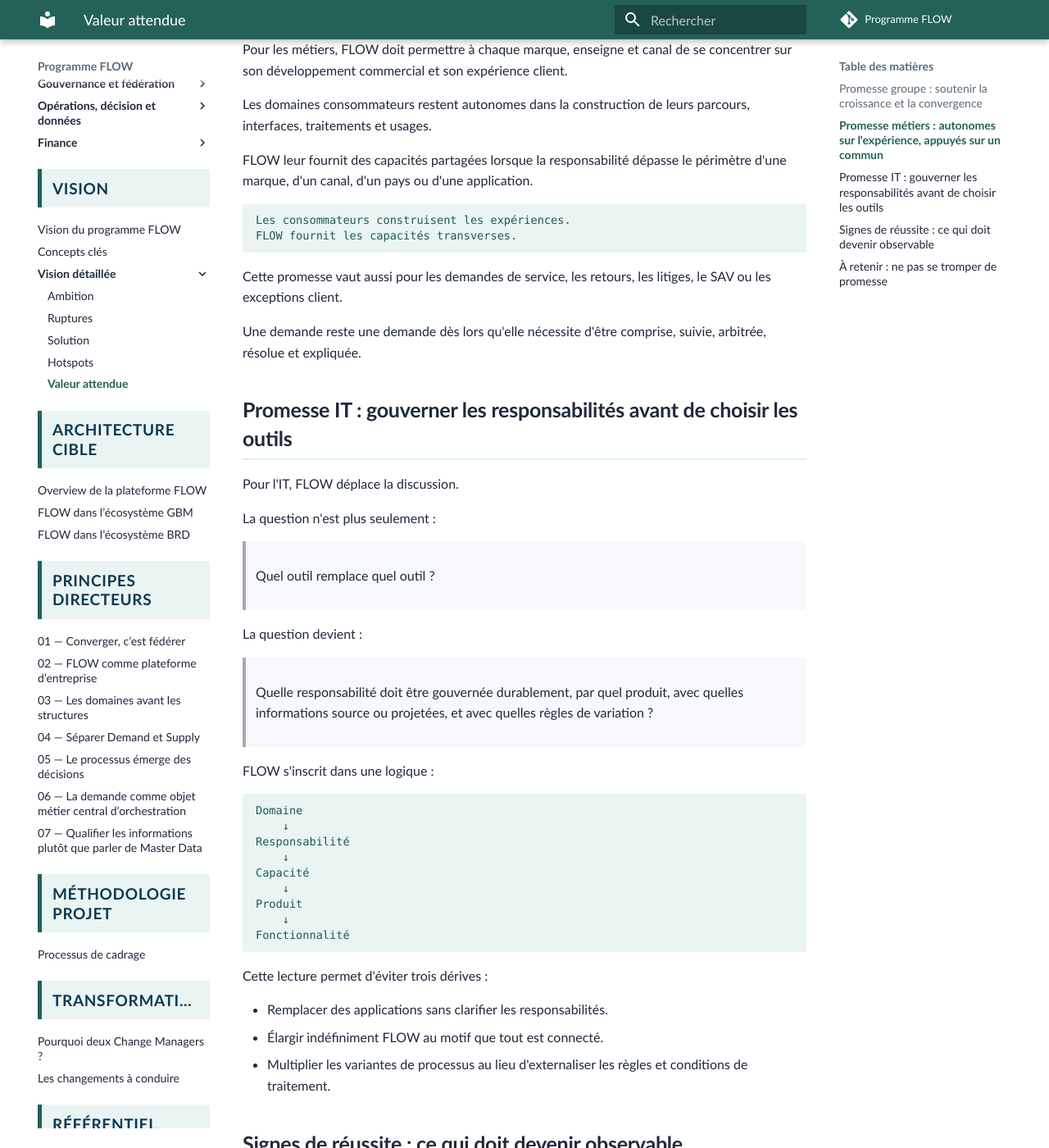
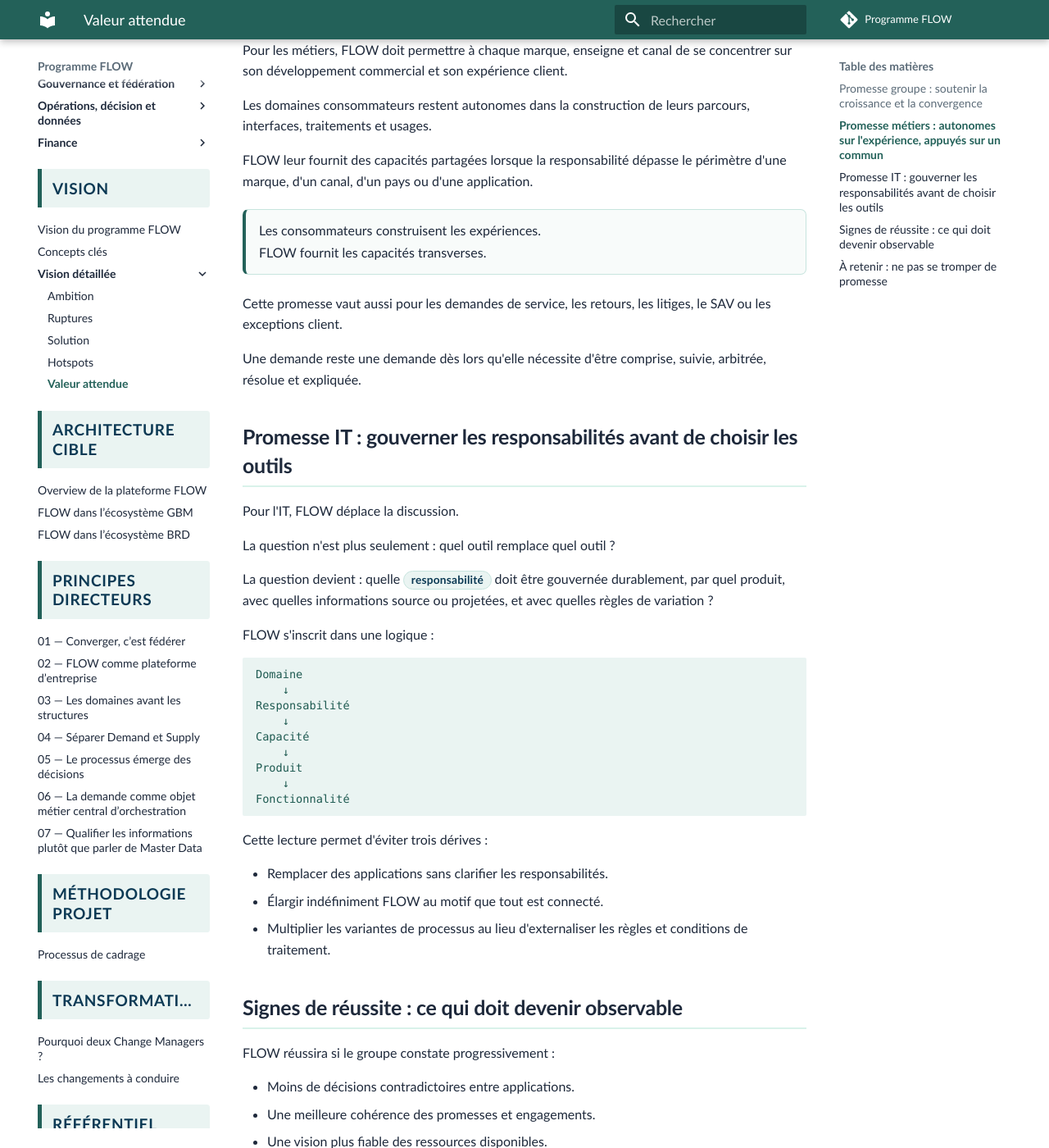
Before and after one commit to laurent-sintes/FLOW-Program, an MkDocs documentation site: the page built from docs/vision/vision-detaillee/6-valeur-attendue.md, in a window 1280 px wide and 1400 px high, scrolled down 1703 px. Shown: the whole window at 82% size. Built offline with MkDocs 1.6.1 and Material for MkDocs 9.7.7, drawn with Linux system fonts in a browser that asks for light colours; comment, search, counter and statistics services are not loaded; some of the changed text lies outside the part shown.

Commit message:
Harmoniser le style du chapitre valeur attendue

````diff
--- a/docs/vision/vision-detaillee/6-valeur-attendue.md
+++ b/docs/vision/vision-detaillee/6-valeur-attendue.md
@@ -6,10 +6,10 @@
 
 | Problème observé | Ce que FLOW apporte | Valeur attendue |
 | --- | --- | --- |
-| Stock dispersé entre magasins, entrepôts, systèmes retail, e-commerce et B2B | Stock Unifié, APIs de disponibilité, réservation, allocation et facts stock | Vision plus fiable du stock et optimisation du fulfillment omnicanal |
-| Demandes dispersées entre B2C, B2B, retours, SAV, exceptions et systèmes historiques | Plateforme de fédération des demandes, Case Management, événements et statuts communs | Décloisonnement des demandes et meilleure continuité de traitement |
-| Données synchronisées avec des cadences différentes et difficiles à réconcilier | Projections gouvernées, événements, Vues 360, distinction Source / Projection | Moins d'incohérences, meilleure capacité à retrouver une vérité exploitable |
-| Variations métier portées par des processus ou applications spécifiques | Agreements, règles, policies, contexte de demande et moteur de décision | Singularités préservées sans multiplication incontrôlée des processus |
+| Stock dispersé entre magasins, entrepôts, systèmes retail, e-commerce et B2B | <span class="flow-keyword">Stock Unifié</span>, APIs de disponibilité, réservation, allocation et facts stock | Vision plus fiable du stock et optimisation du fulfillment omnicanal |
+| Demandes dispersées entre B2C, B2B, retours, SAV, exceptions et systèmes historiques | Plateforme de fédération des <span class="flow-keyword">demandes</span>, Case Management, événements et statuts communs | Décloisonnement des demandes et meilleure continuité de traitement |
+| Données synchronisées avec des cadences différentes et difficiles à réconcilier | Projections gouvernées, événements, <span class="flow-keyword">Vues 360</span>, distinction Source / Projection | Moins d'incohérences, meilleure capacité à retrouver une vérité exploitable |
+| Variations métier portées par des processus ou applications spécifiques | <span class="flow-keyword">Agreements</span>, règles, policies, contexte de demande et moteur de décision | Singularités préservées sans multiplication incontrôlée des processus |
 | Décisions de fulfillment distribuées et parfois incompatibles | Clarification des responsabilités de décision, contrats entre demande et exécution | Moins d'erreurs d'aiguillage, meilleure optimisation globale |
 | Nouveaux canaux, marques ou business models difficiles à intégrer | Plateforme commune, services exposés, modèle fédéré | Intégration plus rapide sans reconstruire toute la chaîne |
 | Surstock et promesse client difficiles à équilibrer | Allocation, priorisation, stock disponible contextualisé, réseau d'exécution | Réduction du surstock sans dégrader la garantie de livraison |
@@ -41,10 +41,10 @@
 
 FLOW leur fournit des capacités partagées lorsque la responsabilité dépasse le périmètre d'une marque, d'un canal, d'un pays ou d'une application.
 
-```text
-Les consommateurs construisent les expériences.
-FLOW fournit les capacités transverses.
-```
+<div class="flow-conviction">
+  <p>Les consommateurs construisent les expériences.</p>
+  <p>FLOW fournit les capacités transverses.</p>
+</div>
 
 Cette promesse vaut aussi pour les demandes de service, les retours, les litiges, le SAV ou les exceptions client.
 
@@ -54,13 +54,9 @@
 
 Pour l'IT, FLOW déplace la discussion.
 
-La question n'est plus seulement :
+La question n'est plus seulement : quel outil remplace quel outil ?
 
-> Quel outil remplace quel outil ?
-
-La question devient :
-
-> Quelle responsabilité doit être gouvernée durablement, par quel produit, avec quelles informations source ou projetées, et avec quelles règles de variation ?
+La question devient : quelle <span class="flow-keyword">responsabilité</span> doit être gouvernée durablement, par quel produit, avec quelles informations source ou projetées, et avec quelles règles de variation ?
 
 FLOW s'inscrit dans une logique :
 
````
